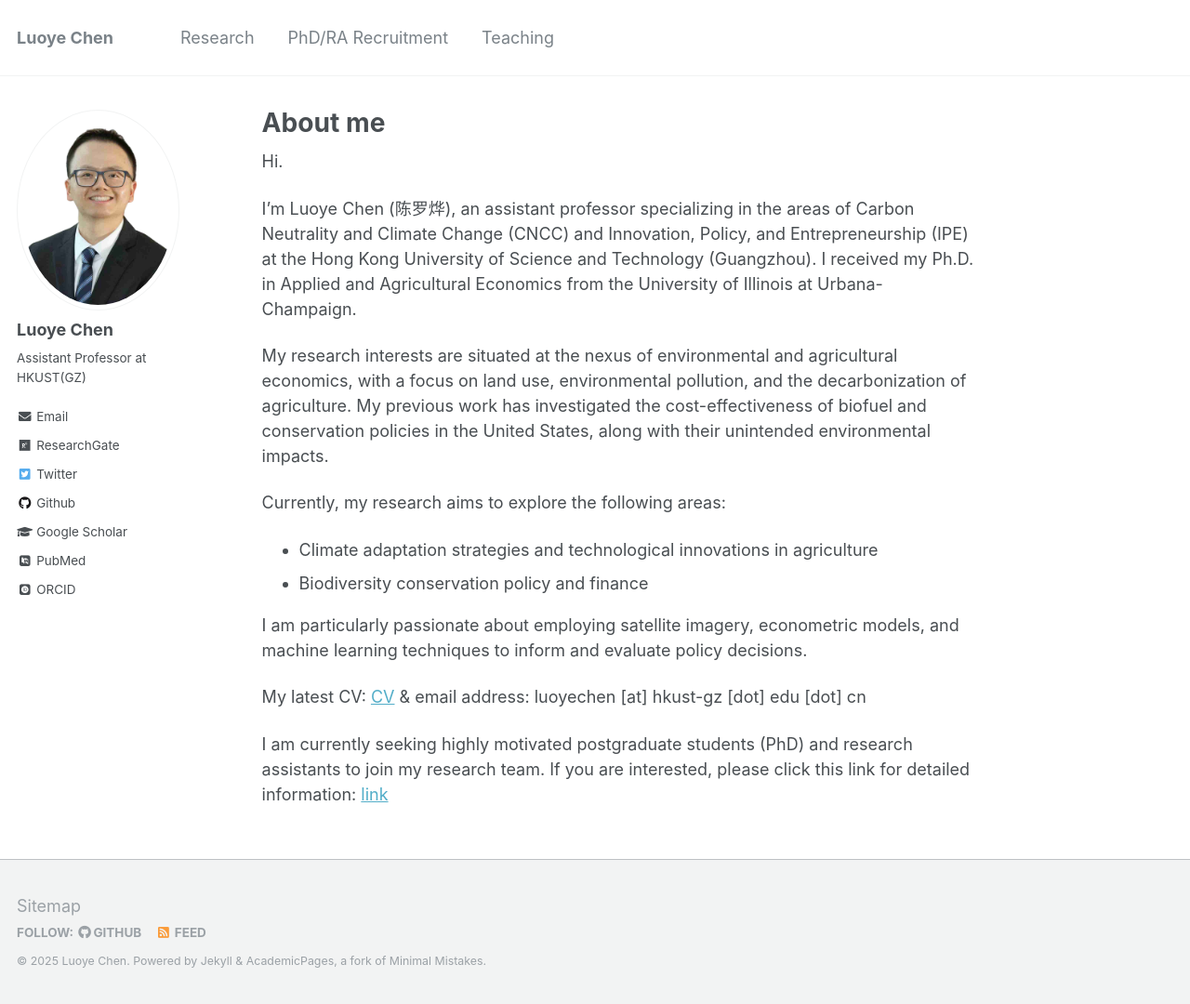
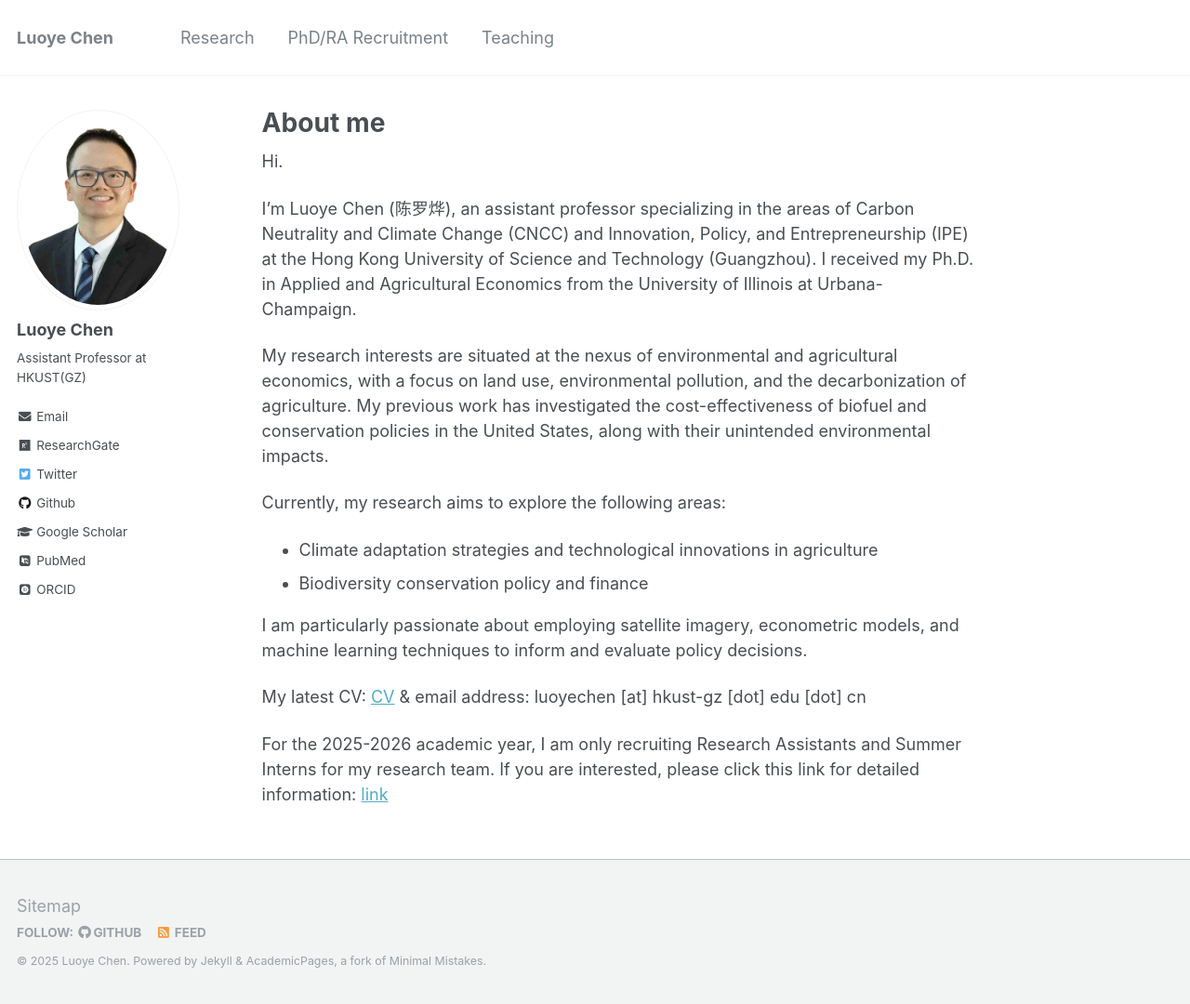
Before and after one commit to luoyec/luoyec.github.io, a Jekyll site: the page built from _pages/about.md, in a window 1280 px wide and 1080 px high. Shown: the whole window at 93% size. Built offline with Jekyll 4.4.1, drawn with Linux system fonts in a browser that asks for light colours; some web fonts are replaced.

Commit message:
Update about.md

```diff
--- a/_pages/about.md
+++ b/_pages/about.md
@@ -22,4 +22,4 @@ I am particularly passionate about employing satellite imagery, econometric mode
 
 My latest CV: [CV](../files/CV_LuoyeChen_Dec2023.pdf) & email address: luoyechen [at] hkust-gz [dot] edu [dot] cn
 
-I am currently seeking highly motivated postgraduate students (PhD) and research assistants to join my research team. If you are interested, please click this link for detailed information: [link](https://luoyec.github.io/recruitment/)
+For the 2025-2026 academic year, I am only recruiting Research Assistants and Summer Interns for my research team. If you are interested, please click this link for detailed information: [link](https://luoyec.github.io/recruitment/)
```
